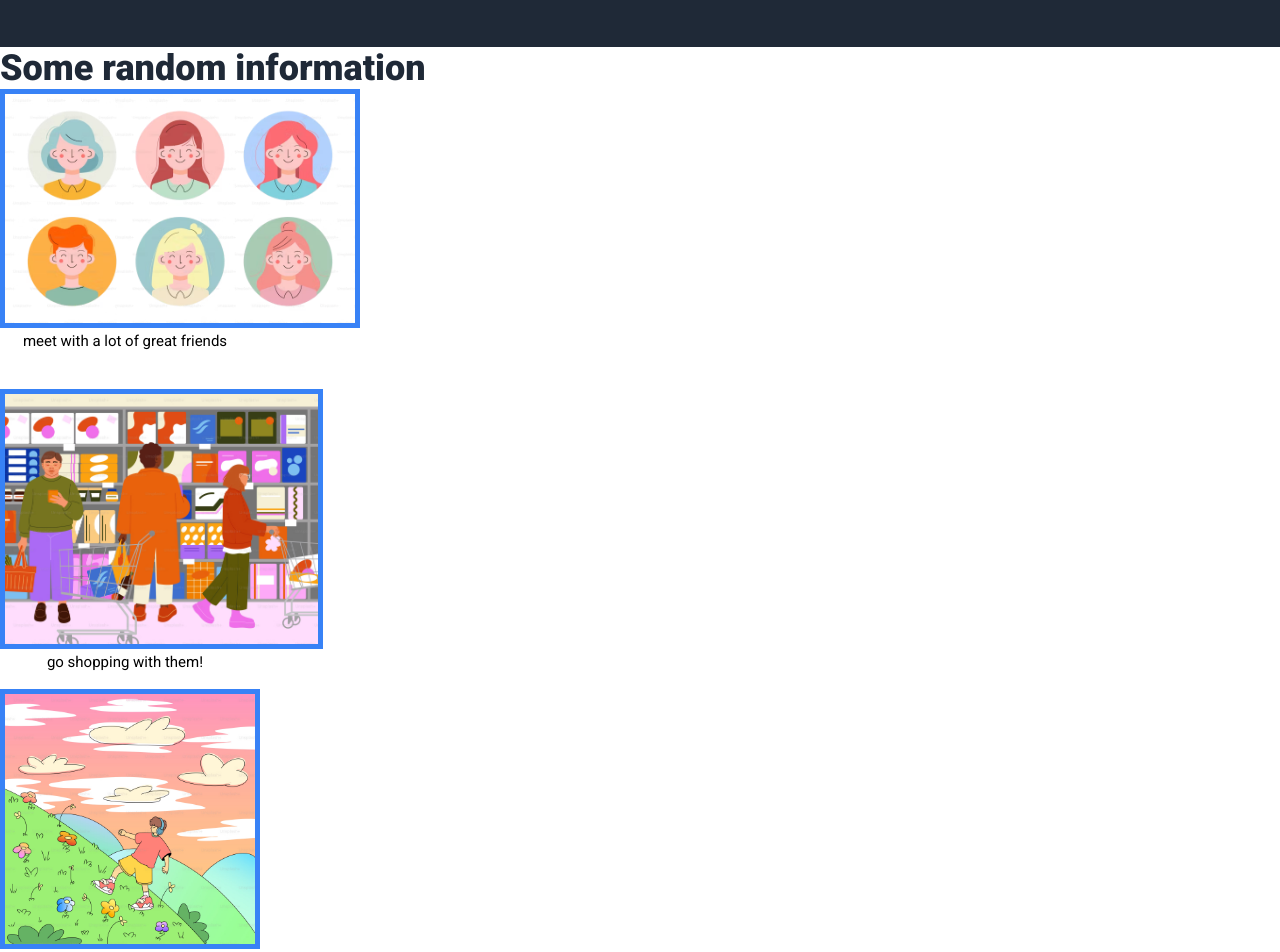
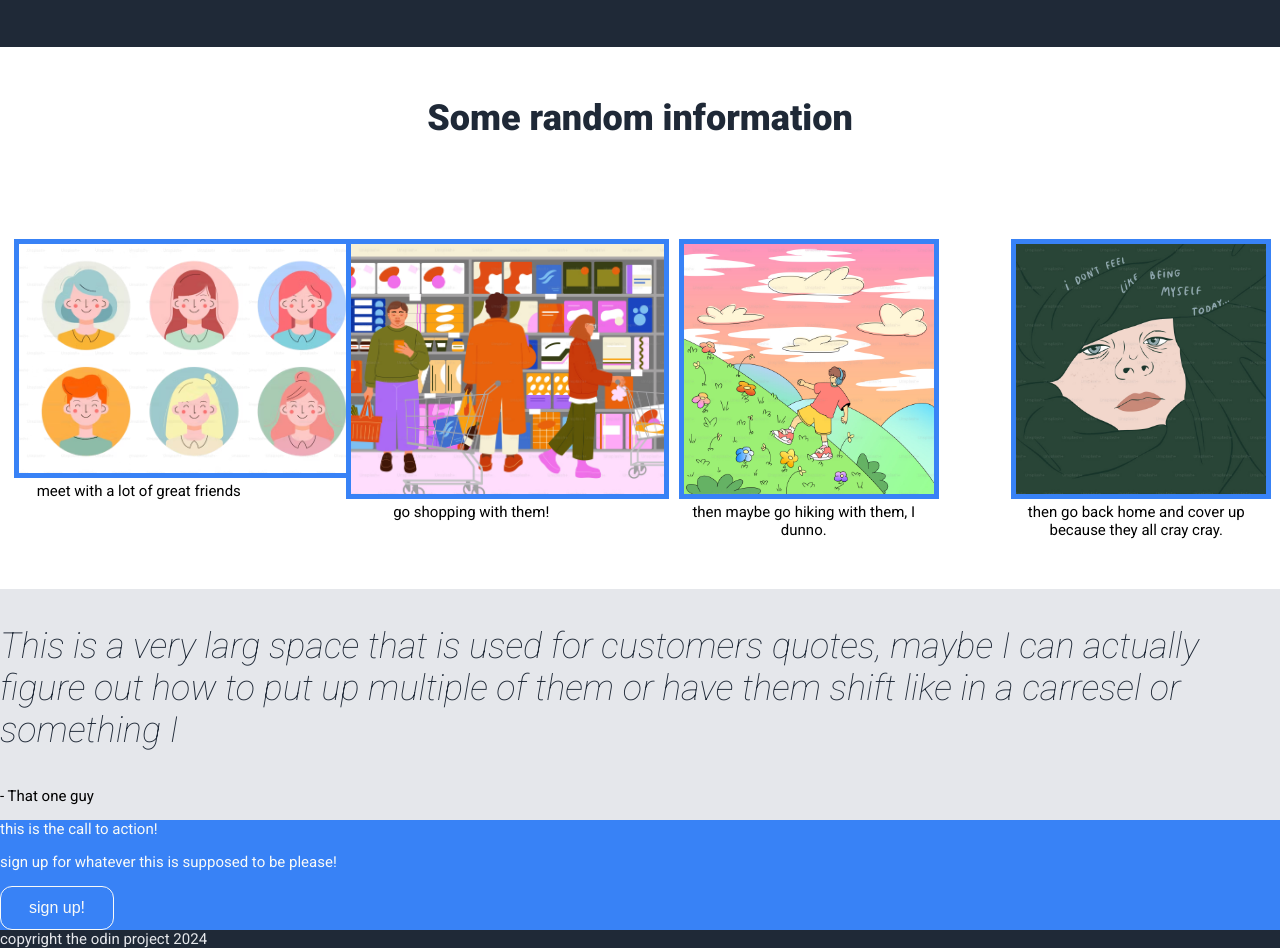
Before and after one commit to JasonEllsworth/heroPage, a plain HTML site: page index.html in a window 1280 px wide. Shown: the part 394-1346 px from the top of the page. Drawn offline with Linux system fonts and the light colour scheme.

Commit message:
Finished box 2, looks a bit dookie but thats okay
dwede
quit
<quit>
stop
help
<help>

fuck

```diff
--- a/index.html
+++ b/index.html
@@ -42,9 +42,9 @@
 
 
     <!--Random information section-->
-    <div class="container-two">
        <div class="random-info-header"> Some random information</div>
 
+       <div class="card-area">
         <div class="card">
             <img src="./imgs/randompeopleill.avif" alt="picture one">
             meet with a lot of great friends
--- a/style.css
+++ b/style.css
@@ -63,6 +63,7 @@ ul a {
     display: flex;
     gap: 200px;
     margin-bottom: 50px;
+
 }
 
 .left-side {
@@ -90,24 +91,35 @@ img {
 }
 
 /*box # 2*/
+.card-area {
+   display: flex;
+   align-items: center;
+   justify-content: center;
+   gap: 50px;
+}
 
 .card {
-
+    padding-right: 5px;
     width: 250px;
     height: 250px;
     text-align: center;
-    padding-bottom: 50px;
+    margin: 100px auto;
 
 }
 
 .random-info-header {
+    display: flex;
+    justify-content: center;
+    align-items: center;
     font-size: 36px;
     color: #1f2937;
     font-weight: 900;
+    margin-top: 50px;
 }
 
 .container-three {
     background-color: #E5E7EB;
+
 }
 
 .quote {
```
